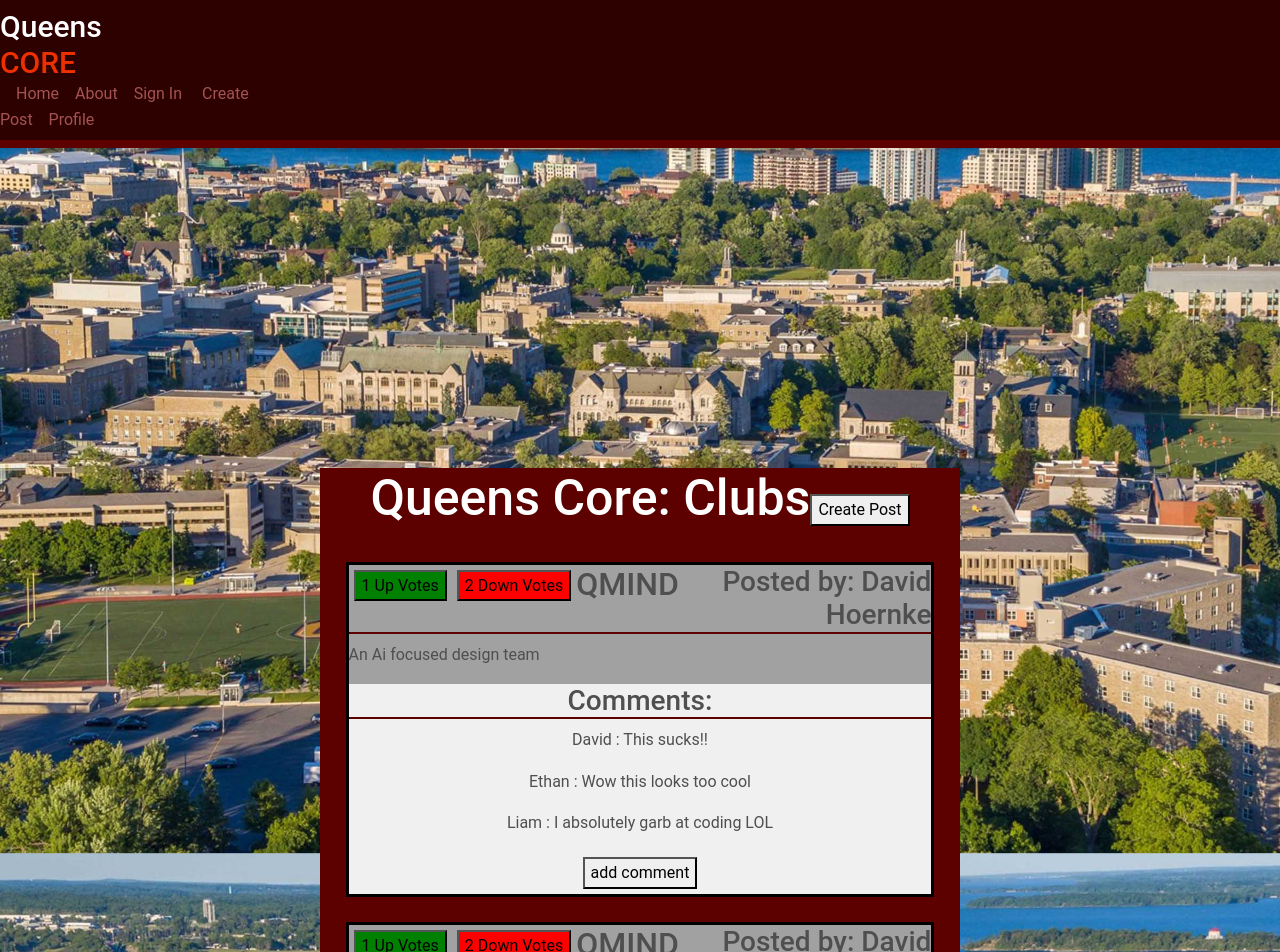
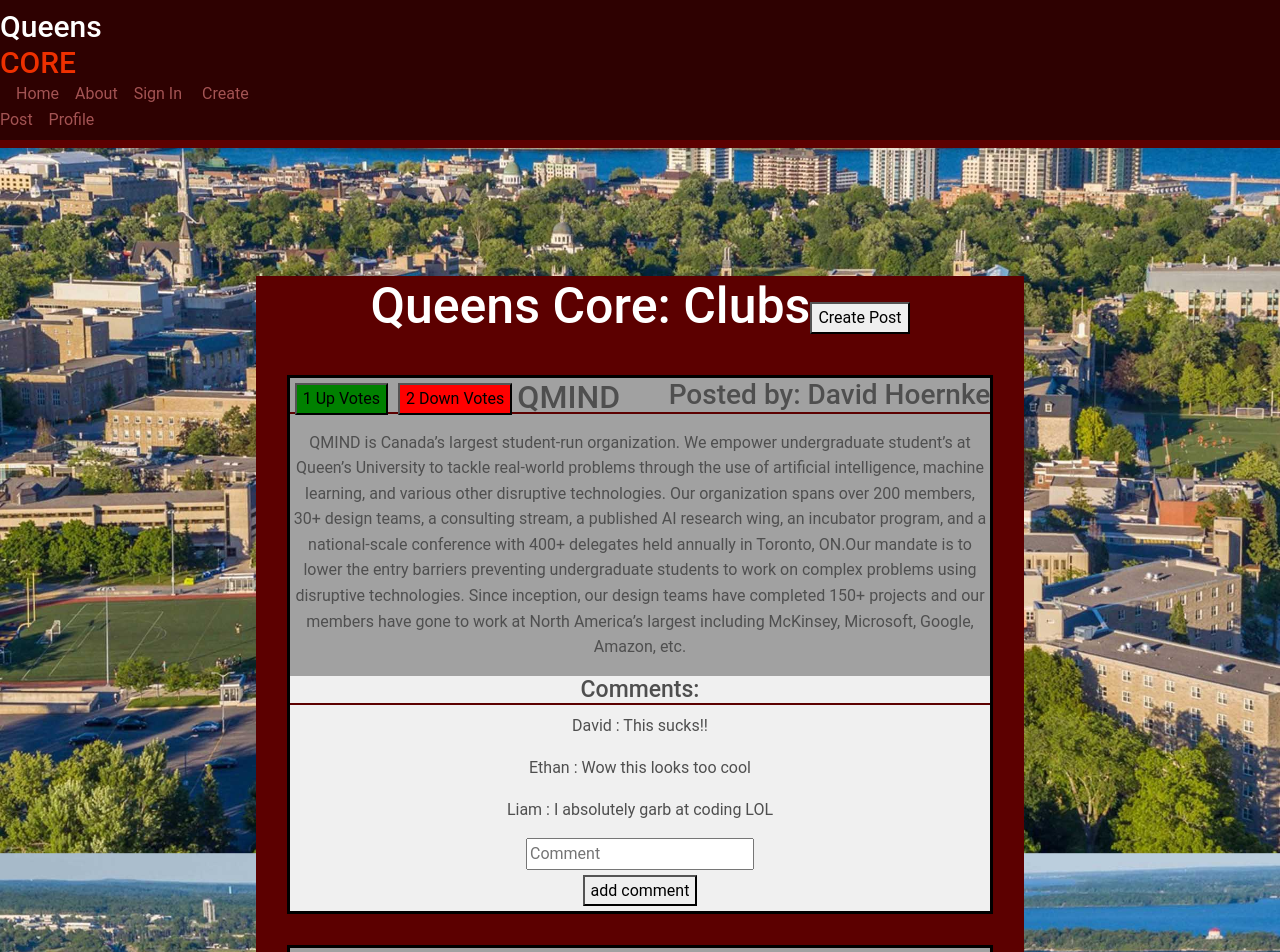
Before and after one commit to conboy/QueensCORE, a React (Create React App) app in the folder frontend/: page / in a window 1280 px wide. Shown: the top 952 px of the page. Built offline with nearby package versions, Linux system fonts and the light colour scheme.

Commit message:
random stuff

```diff
--- a/frontend/src/components/CreatePost.js
+++ b/frontend/src/components/CreatePost.js
@@ -1,10 +1,13 @@
+
+
+
 const CreatePost = () =>{
   return (
     <div className="createPostPage">
       <div className="cpContainer">
-        <h1>Create A Post</h1>
+        <h1 style={{color:"white"}}>Create A Post</h1>
         <div className="inputGp">
-          <label> Title:</label>
+          <label style={{color:"white"}}> Title:</label>
           <input
             placeholder="Title..."
             // onChange={(event) => {
@@ -13,7 +16,7 @@ const CreatePost = () =>{
           />
         </div>
         <div className="inputGp">
-          <label> Post:</label>
+          <label style={{color:"white"}}> Post:</label>
           <textarea
             placeholder="Post..."
             // onChange={(event) => {
--- a/frontend/src/components/Home.js
+++ b/frontend/src/components/Home.js
@@ -1,6 +1,12 @@
 import { getAllByPlaceholderText } from '@testing-library/react';
 import {useState } from 'react';
 import { BrowserRouter as Router,Link } from 'react-router-dom';
+
+var tempBio = "QMIND is Canada’s largest student-run organization. We empower undergraduate student’s at Queen’s University to tackle real-world problems through the use of artificial intelligence, machine learning, and various other disruptive technologies. Our organization spans over 200 members, 30+ design teams, a consulting stream, a published AI research wing, an incubator program, and a national-scale conference with 400+ delegates held annually in Toronto, ON.Our mandate is to lower the entry barriers preventing undergraduate students to work on complex problems using disruptive technologies. Since inception, our design teams have completed 150+ projects and our members have gone to work at North America’s largest including McKinsey, Microsoft, Google, Amazon, etc.";
+
+function logInputToString(document) {
+  return "login:"+document.getElementById("email").value+":"+document.getElementById("password").value;
+}
 
 
 class Posts {
@@ -15,9 +21,9 @@ class Posts {
   }
 }
 
-var postList= [new Posts(1,2,"QMIND","David Hoernke","An Ai focused design team",["David : This sucks!!", "Ethan : Wow this looks too cool", "Liam : I absolutely garb at coding LOL"])]
-postList.push(new Posts(1,2,"QMIND","David Hoernke","An Ai focused design team",["David : This sucks!!", "Ethan : Wow this looks too cool", "Liam : I absolutely garb at coding LOL"]))
-postList.push(new Posts(1,2,"QMIND","David Hoernke","An Ai focused design team",["David : This sucks!!", "Ethan : Wow this looks too cool", "Liam : I absolutely garb at coding LOL"]))
+var postList= [new Posts(1,2,"QMIND","David Hoernke",tempBio,["David : This sucks!!", "Ethan : Wow this looks too cool", "Liam : I absolutely garb at coding LOL"])]
+postList.push(new Posts(1,2,"QMIND","David Hoernke",tempBio,["David : This sucks!!", "Ethan : Wow this looks too cool", "Liam : I absolutely garb at coding LOL"]))
+postList.push(new Posts(1,2,"QMIND","David Hoernke",tempBio,["David : This sucks!!", "Ethan : Wow this looks too cool", "Liam : I absolutely garb at coding LOL"]))
 
 var cat="Clubs";
 
@@ -60,10 +66,11 @@ function Home(){
           <button style={{float: "left",backgroundColor:'red'}}>{post.downvotes} Down Votes</button>
 
             <h2 style={{float: "left"}}>{post.postTitle}</h2><h3 style={{textAlign:"right"}}>Posted by: {post.author}</h3>
-            <p style={{textAlign:"left"}}>{post.body}</p>
+            <p> </p>
+            <p style={{tempBio}}>{post.body}</p>
             <div className="comments">
-              <h3 style={{}}>Comments:</h3>
-              {postList[1].comments.length > 0 ? (postList[1].comments.map((comment, indexC) =>
+              <h3 style={{fontSize:23}}>Comments:</h3>
+              {postList[index].comments.length > 0 ? (postList[index].comments.map((comment, indexC) =>
               <div key={indexC}>
                 <div><p >{comment}</p></div>
 
@@ -72,7 +79,9 @@ function Home(){
 
             )) : (<div>No Comments</div>)}
 
-
+              <form >
+                     <input type="text" placeholder='Comment' id="addComment"/>
+              </form>
               <button>add comment</button>
             </div>
           </div>
--- a/frontend/src/index.css
+++ b/frontend/src/index.css
@@ -103,7 +103,9 @@ code {
 
 .home {
   background-color: rgb(92, 0, 0);
-  margin: 25%;
+  margin-top: 10%;
+  margin-left: 20%;
+  margin-right: 20%;
 }
 
 .comments{
@@ -124,3 +126,14 @@ code {
 
 
 /* Home page Styling  */
+/* Create post styling  */
+.createPostPage{
+  background-color: #2e0101;
+  margin-top: 15%;
+  max-width: fit-content;
+  margin-left: auto;
+  margin-right: auto;
+  padding: 5%;
+  border: 4px #ffffff;
+}
+/* Create post styling  */
```
